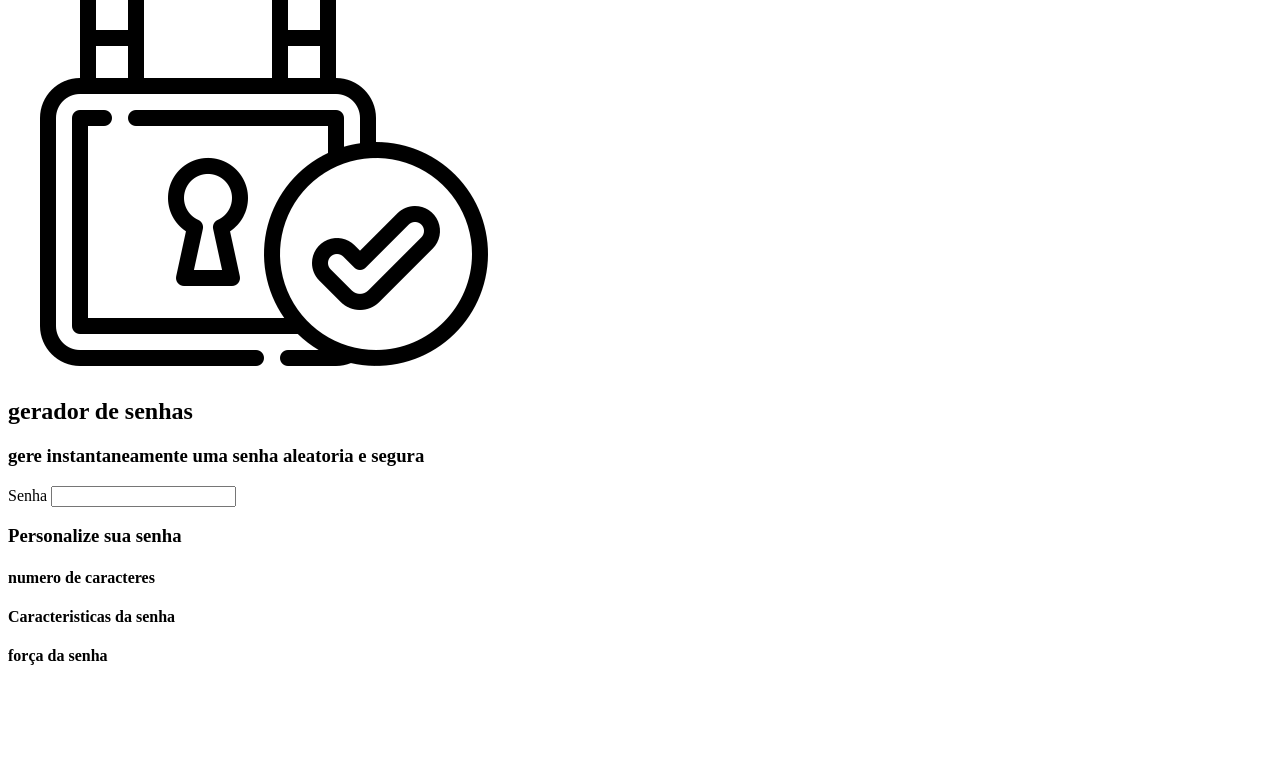
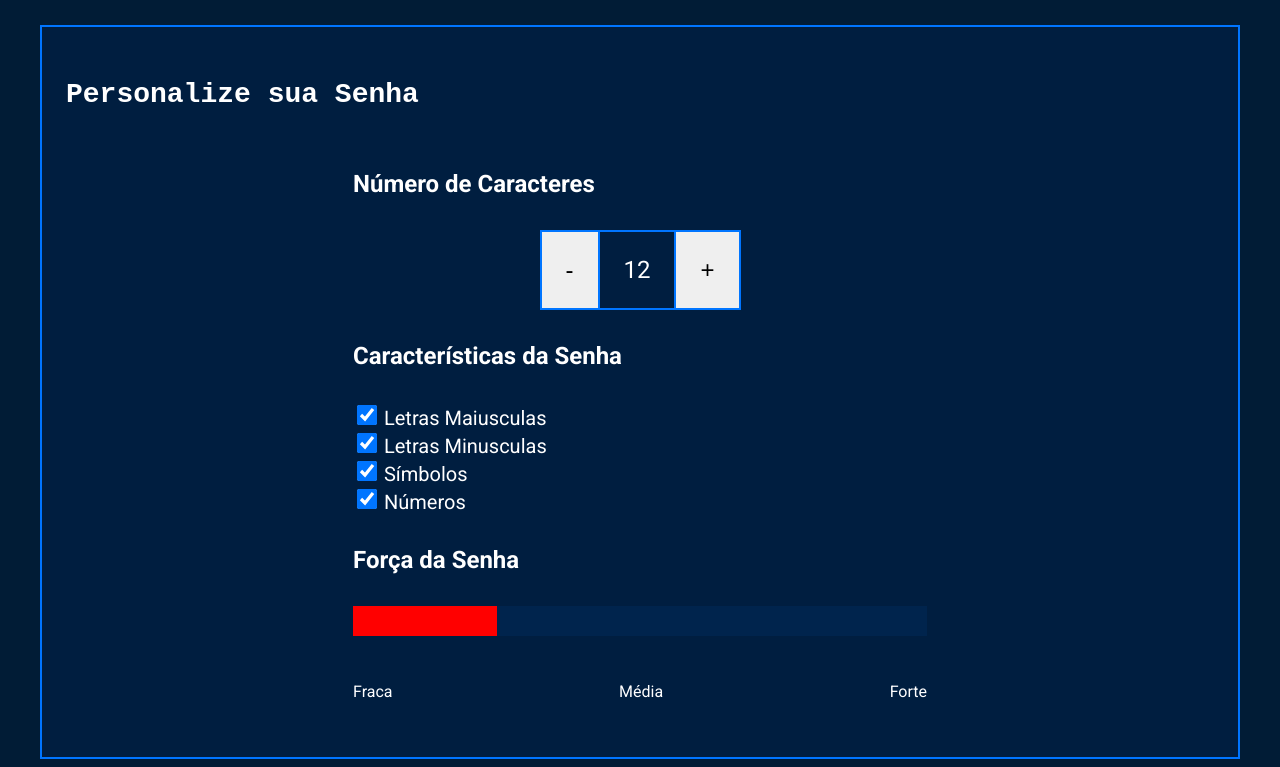
Before and after one commit to 18012006mb/gabe, a plain HTML site: page index.html in a window 1280 px wide. Shown: the part 146-913 px from the top of the page. Before the commit the page ends 832 px from the top, so only its background shows below. Drawn offline with Linux system fonts and the light colour scheme; a web font is replaced by a local one.

Commit message:
Add files via upload

```diff
--- a/index.html
+++ b/index.html
@@ -2,33 +2,62 @@
 <html lang="pt-br">
 <head>
     <meta charset="UTF-8">
-        <meta http-equiv="X-UA-Compatible" content="IE=edge">
-        <meta name="viewport" content="width=device-width,initial-scale=1.0">
-        <title>cadeado</title>
-        <link real="stylesheet" href="style.css">
+    <meta name="viewport" content="width=device-width, initial-scale=1.0">
+    <title>Onomatopeia</title>
+    <link rel="stylesheet" href="style.css">
 </head>
 <body>
-            <section class="conteudo>">
-                <div class="conteudo titulo">
-                    <img src="verifica.png" alt="cadeado fechado">
-                    <h2 class="titulo pricipal">gerador de senhas</h2>
-             <h3 class="titulo-secundario">gere instantaneamente uma senha aleatoria e segura</h3>
-                </div>
-                <div class="conteudo senha">
-                    <label for="senha">Senha</label>
-                    <input name="senha" type="text" id="campo-senha">
+    <section class="conteudo">
+        <div class="contudo-titulo">
+            <img class="imagem" src="cadeado-aberto.png" alt="cadeado fechado">
+            <h2 class="titulo-principal">Gerador de Senhas</h2>
+            <h3 clas="titulo-secundario">Gere uma Senha Aleatória e Segura</h3>
         </div>
         <div class="parametro">
-            <h3 class="parametro-titulo">Personalize sua senha</h3>
+            <h3 class="parametro-titulo">Personalize sua Senha</h3>
             <div class="parametro-coluna_senha">
-                 <h4 class="parametro-senha__titulo">numero de caracteres</h4>
+                <div class="parametro-senha">
+                    <h4 class="parametro-senha_titulo">Número de Caracteres</h4>
+                    <div class="parametro-senha-botoes">
+                        <button class="parametro-senha_botao">-</button>
+                        <p class="parametro-senha_texto">12</p>
+                        <button class="parametro-senha_botao">+</button>
+                    </div>
                  </div>
                  <div class="parametro-senha">
-                  <h4 class="parametro-senha__titulo">Caracteristicas da senha</h4>
+                    <h4 class="parametro-senha_titulo">Características da Senha</h4>
+                    <div class="parametro-senha-checkbox">
+                        <input name="maiusculo" type="checkbox" class="checkbox" checked>
+                        <label for="maiusculo">Letras Maiusculas</label>
+                    </div>
+                    <div class="parametro-senha-checkbox">
+                        <input name="minusculo" type="checkbox" class="checkbox" checked>
+                        <label for="minusculo">Letras Minusculas</label>
+                    </div>
+                    <div class="parametro-senha-checkbox">
+                        <input name="simbolo" type="checkbox" class="checkbox" checked>
+                        <label for="simbolo">Símbolos</label>
+                    </div>
+                    <div class="parametro-senha-checkbox">
+                        <input name="numero" type="checkbox" class="checkbox" checked>
+                        <label for="numero">Números</label>
+                    </div>
+
                 </div>
                 <div class="parametro-senha">
-                 <h4 class="parametro-senha__titulo">força da senha</h4>
+                    <h4 class="parametro-senha_titulo">Força da Senha</h4>
+                    <div class="barra"></div>
+                    <div class="forca fraca"></div>
+                    <div class="parametro-senha-textos">
+                        <p>Fraca</p>
+                        <p>Média</p>
+                        <p>Forte</p>
+                    </div>
+                    <p class="entropia"></p>
+                </div>
             </div>
         </div>
     </section>
+    <script src="main.js"></script>
+</body>
 </html>
--- a/style.css
+++ b/style.css
@@ -1,17 +1,17 @@
-@import url('https://fonts.googleapis.com/css2?family=Roboto:ital,wght@0,100;0,300;0,400;0,500;0,700;0,900;1,100;1,300;1,400;1,500;1,700;1,900&display=swap');
+@import url('https://fonts.googleapis.com/css2?family=Jersey+25&family=Roboto:ital,wght@0,100;0,300;0,400;0,500;0,700;0,900;1,100;1,300;1,400;1,500;1,700;1,900&display=swap');
 
 :root{
     --branco: #ffffff;
---cor-de-fundo: #00162e;
+    --cor-de-fundo: #011c36;
     --fundo-senha: #00244d;
     --fundo-texto: #001e40;
     --borda: #0075ff;
---roboto: 'Roboto' , sans-serif;
---roboto-mono: 'roboto mono', monospace;
+    --roboto: 'Roboto', sans-serif;
+    --roboto-mono: 'Roboto Mono', monospace;
 }
 
  body{
-    color:var(--branco);
+    color: var(--branco);
     background-color: var(--cor-de-fundo);
     font-family: var(--roboto);
  }
@@ -27,62 +27,59 @@ font-size: 32px;
 
  .conteudo-titulo{
     text-align: center;
-    margin-top:80px;
-}
-.conteudo-senha{
-    margin-top:80px;
-    background:var(--fundo-senha);
-    padding:24px;
-    border-bottom:6px solid var(--borda);
+    margin-top: 80px;
  }
 
+ .conteudo-senha{
+    margin-top: 80px;
+    background: var(--fundo-senha);
+    padding: 24px;
+    border-bottom: 6px solid var(--borda);
+ }
 
  #campo-senha{
     background-color: var(--fundo-senha);
- border:none;
- color:var (--branco);
+    border: none;
+    color:var(--branco);
     font-family: var(--roboto-mono);
     font-size: 40px;
- width:70%;
+
  }
 
  #campo-senha:focus{
-    outline:none;
+    outline: none;
  }
+
  .conteudo{
-   max-width:1200px;
-   margin:0 auto;
-
+   max-width: 1200px;
+   margin: 0 auto;
  }
 
  .parametro{
-    background-color:var(--fundo-texto);
-    border:2px solid var(--borda);
+   background-color: var(--fundo-texto);
+   border: 2px solid var(--borda);
    margin-top: 32px;
    padding: 24px;
  }
 
  .parametro-titulo{
- font-family: var(--roboto--mono);
+   font-family: var(--roboto-mono);
    font-size: 28px;
  }
 
+ .parametro-senha_titulo{
+   font-size: 24px;
+ }
 
+ .parametro-coluna_senha{
+   display:flex;
+   flex-direction: column;
+   justify-content: center;
+ }
 
-.parametro-senha__titulo{
-   font-size:24px;
-
-
-}
-.parametro-coluna__senha{
- display: flex;
- flex-direction:column;
- justify-content:center;
-
-}
  .parametro-senha{
-    width:50%;
-    margin:0 auto;
+   width: 50%;
+   margin: 0 auto;
 }
 
 .parametro-senha-botoes{
@@ -90,47 +87,67 @@ font-size: 32px;
    justify-content: center;
 }
 
-.parametro-senha__botao{
-    background-color: var(--fundo-texto);
-    color:var(--branco);
-    border:2px solid var(--borda);
-    padding:24px;
-    font-size:24px;
+.parametro-senha_botao{
+   border: 2px solid var(--borda);
+   padding: 24px;
+   font-size: 24px;
    cursor: pointer;
 }
-.parametro-senha__texto{
-    padding:24px;
-    border-top:2px solid var(--borda);
-    border-bottom:24px solid var(--borda);
-    margin:0;
+
+.parametro-senha_texto{
+   padding: 24px;
+   border-top: 2px solid var(--borda);
+   border-bottom: 2px solid var(--borda);
+   margin: 0;
    font-size: 24px;
 }
 
 label{
-    font-size:20px;
+   font-size: 20px;
 }
+
 .checkbox{
-    width:20px;
+   width: 20px;
    height: 20px;
    cursor: pointer;
-
 }
 
 .barra{
    background-color: var(--fundo-senha);
-    height:30px;
-    width:100%;
+   height: 30px;
+   width: 100%;
 }
+
 .forca{
-    height:30px;
-    position:relative;
+   height: 30px;
+   position: relative;
    bottom: 30px;
 }
+
 .fraca{
-    width:25%;
-    background-color:#001e40;
+   width: 25%;
+   background-color: #ff0000;
 }
+
 .media{
-    background-color:#00244d;
-    width:50%;
+   background-color: #fbff00;
+   width: 50%;
 }
+
+.forte{
+   background-color: rgb(0, 255, 34);
+   width: 100%;
+}
+
+.parametro-senha-textos{
+   display: flex;
+   justify-content: space-between;
+}
+@media screen and (min-widht: 768px) {
+   .parametro-coluna_senha{
+      flex-direction: row;
+   }
+}
+   .imagem{
+      width: 10%;
+ }
```
Also changed, not shown: maun.js (added). Lines whose indentation alone changed are shown as unchanged.
